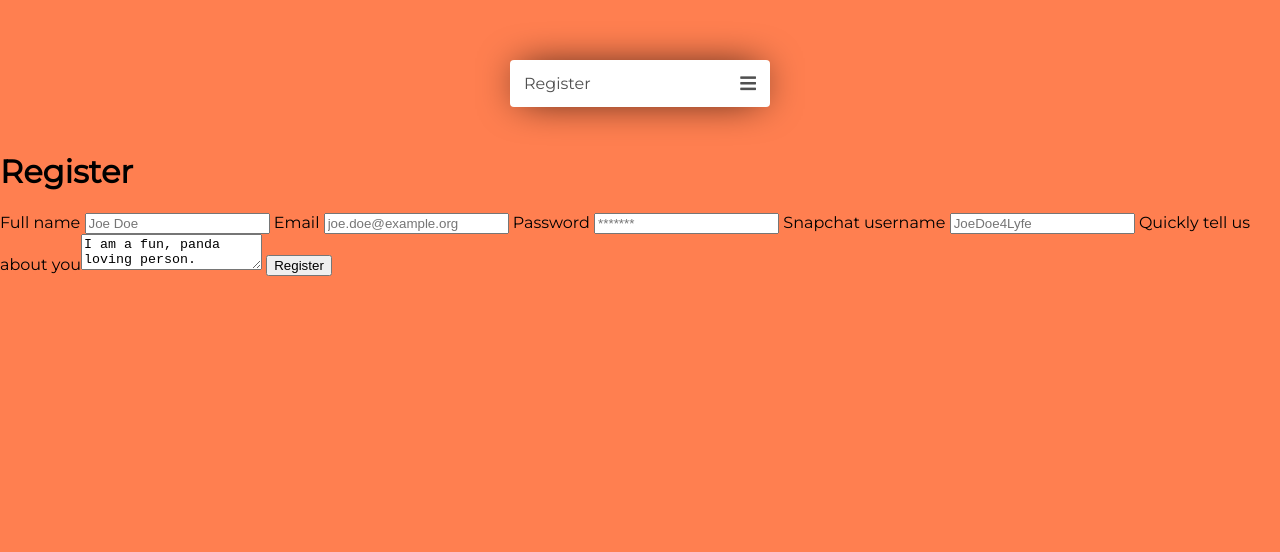
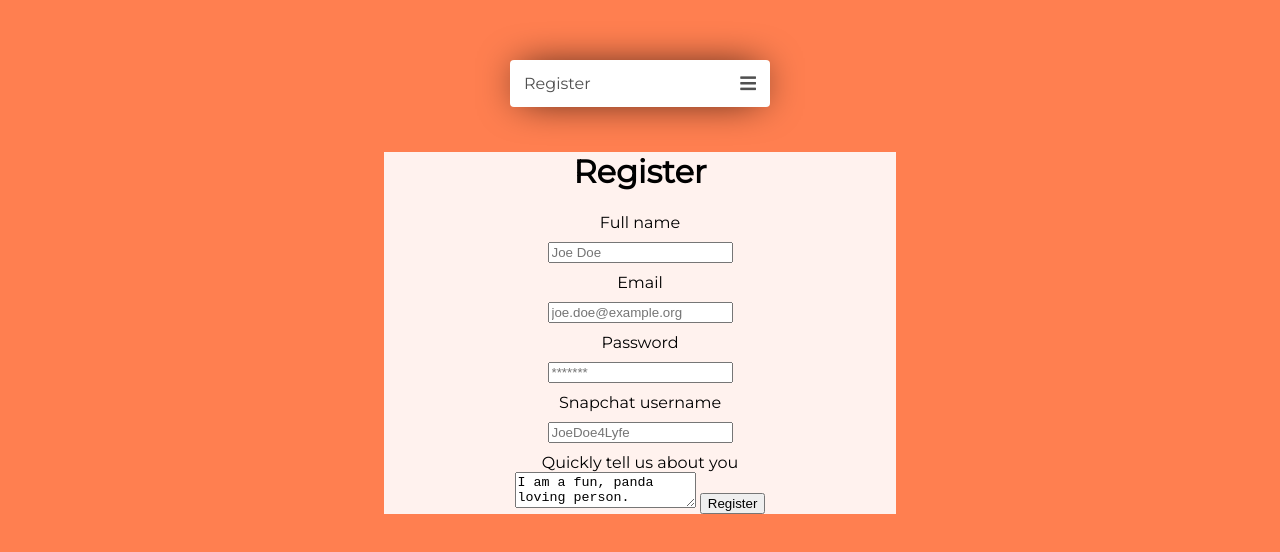
Before and after one commit to Dap2002/snazzy-spot, a website: page web/register.html in a window 1280 px wide. Drawn offline with nearby package versions, Linux system fonts and the light colour scheme.

Commit message:
Added some styles and stopped button submitting

```diff
--- a/web/register.html
+++ b/web/register.html
@@ -36,7 +36,7 @@
     <input type="text" placeholder="JoeDoe4Lyfe" id="snapchat" required/>
     <label for="bio">Quickly tell us about you</label><textarea id="bio">I am a fun, panda loving person.
         I enjoy eating Ben and Jerry's (duh), except for that new Netflix ice cream they released, that was disgusting :-(</textarea>
-    <button class="button" id="submitBtn">Register</button>
+    <button class="button" id="submitBtn" type="button">Register</button>
     </form>
 </div>
 </body>
--- a/web/stylesheets/main.sass
+++ b/web/stylesheets/main.sass
@@ -51,3 +51,12 @@ p
     -webkit-transform: scale(1.05)
     color: rgba(255, 255, 255, 0.8)
     box-shadow: 0 0 30px -10px #000
+.register
+  width: 40%
+  text-align: center
+  background-color: rgba(255,255,255, 0.9)
+  margin: 0 auto
+  label
+    display: block
+  input
+    margin: 10px 0
```
Also changed, not shown: web/stylesheets/main.css, 1 other file.
